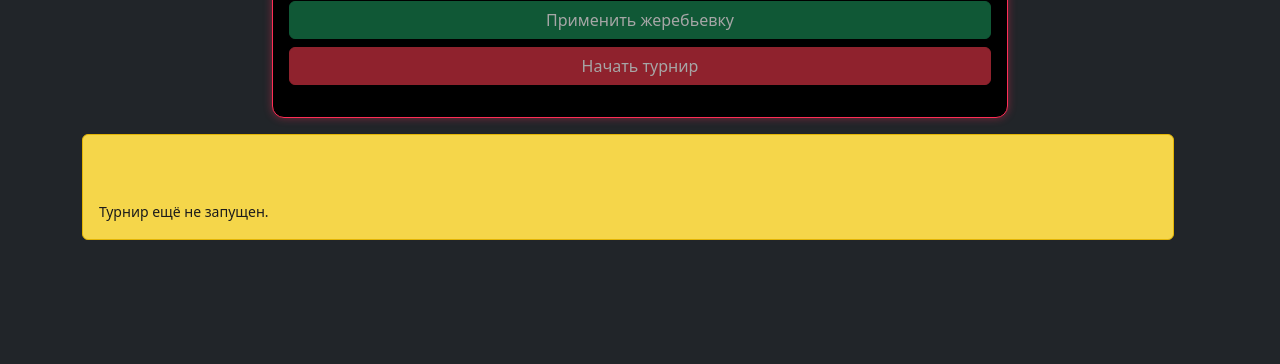
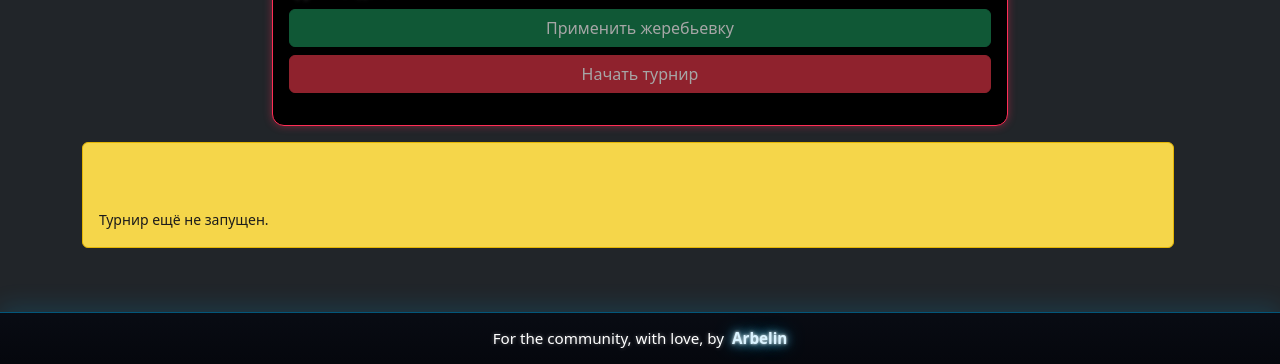
Before and after one commit to CatCodeArbelin/dacarbelin, a Python web app: template app/templates/admin.html in a window 1280 px wide. Shown: the part 1122-1486 px from the top of the page. Before the commit the page ends 1362 px from the top, so only its background shows below. Run offline with Jinja, Linux system fonts and the light colour scheme; the template is opened without the code that fills it, so the values that code supplies are empty.

Commit message:
Save chat nick color and add global neon footer

```diff
--- a/app/services/i18n.py
+++ b/app/services/i18n.py
@@ -95,7 +95,7 @@ TRANSLATIONS = {
         "donate_no_links": "No links yet.",
         "donate_card_crypto": "Crypto wallets",
         "donate_no_methods": "No payment methods yet.",
-        "donate_prize_pool": "Prize",
+        "donate_prize_pool": "Pool",
         "donate_no_prize_pool": "No prize data yet.",
         "donate_donors": "Sponsors",
         "donate_sponsor_name": "Name",
@@ -382,7 +382,7 @@ TRANSLATIONS = {
         "donate_no_links": "Пока нет ссылок.",
         "donate_card_crypto": "Криптокошельки",
         "donate_no_methods": "Пока нет способов оплаты.",
-        "donate_prize_pool": "Призовой",
+        "donate_prize_pool": "Пул",
         "donate_no_prize_pool": "Пока нет данных о призовом.",
         "donate_donors": "Спонсоры",
         "donate_sponsor_name": "Имя",
--- a/app/static/css/style.css
+++ b/app/static/css/style.css
@@ -836,3 +836,58 @@ body {
 .donate-sponsors-table thead th {
   color: #9ae7ff !important;
 }
+
+
+body {
+  min-height: 100vh;
+  display: flex;
+  flex-direction: column;
+}
+
+.site-footer {
+  border-top: 1px solid rgba(0, 183, 255, 0.45);
+  background: linear-gradient(180deg, rgba(8, 11, 19, 0.96), rgba(4, 6, 12, 0.98));
+  box-shadow: 0 -6px 24px rgba(0, 183, 255, 0.14);
+  padding: 14px 0;
+}
+
+.site-footer__inner {
+  display: flex;
+  align-items: center;
+  justify-content: center;
+  gap: 8px;
+  font-size: 0.95rem;
+  text-align: center;
+}
+
+.site-footer__author {
+  color: #d9f3ff !important;
+  text-decoration: none;
+  font-weight: 700;
+  text-shadow:
+    0 0 3px rgba(255, 255, 255, 0.9),
+    0 0 10px rgba(143, 229, 255, 0.95),
+    0 0 18px rgba(0, 183, 255, 0.7);
+}
+
+.site-footer__author:hover,
+.site-footer__author:focus-visible {
+  color: #ffffff !important;
+  text-shadow:
+    0 0 4px rgba(255, 255, 255, 1),
+    0 0 14px rgba(173, 238, 255, 1),
+    0 0 24px rgba(0, 199, 255, 0.85);
+}
+
+.donate-list a,
+.donate-link,
+.donate-list a:visited {
+  color: #ffffff !important;
+}
+
+.donate-list a:hover,
+.donate-link:hover,
+.donate-list a:focus-visible,
+.donate-link:focus-visible {
+  color: #ccefff !important;
+}
--- a/app/templates/base.html
+++ b/app/templates/base.html
@@ -25,5 +25,11 @@
 <div class="container pb-5">
   {% block content %}{% endblock %}
 </div>
+<footer class="site-footer mt-auto">
+  <div class="container site-footer__inner">
+    <span>For the community, with love, by</span>
+    <a class="site-footer__author" href="https://t.me/arbelin94" target="_blank" rel="noopener noreferrer">Arbelin</a>
+  </div>
+</footer>
 </body>
 </html>
--- a/app/templates/donate.html
+++ b/app/templates/donate.html
@@ -12,7 +12,7 @@
     <h4>{{ tr('donate_links') }}</h4>
     <ul class="donate-list">
       {% for item in donation_links %}
-        <li><a href="{{ item.url|e }}" target="_blank" rel="noopener"><span class="content-html">{{ item.title_html|safe }}</span></a></li>
+        <li><a class="donate-link" href="{{ item.url|e }}" target="_blank" rel="noopener"><span class="content-html">{{ item.title_html|safe }}</span></a></li>
       {% else %}
         <li>{{ tr('donate_no_links') }}</li>
       {% endfor %}
--- a/app/templates/index.html
+++ b/app/templates/index.html
@@ -78,7 +78,7 @@
           <div class="chat-color-picker mb-2" role="radiogroup" aria-label="{{ tr('index_temp_nick') }} color">
             {% for color in chat_nick_colors %}
               <label class="chat-color-swatch" style="--swatch-color: {{ color }};" title="{{ color }}">
-                <input type="radio" name="nick_color" value="{{ color }}" {% if loop.first %}checked{% endif %}>
+                <input type="radio" name="nick_color" value="{{ color }}" {% if color == chat_saved_nick_color %}checked{% endif %}>
                 <span aria-hidden="true"></span>
               </label>
             {% endfor %}
```
Also changed, not shown: app/routers/web.py (+9 -0 lines).
